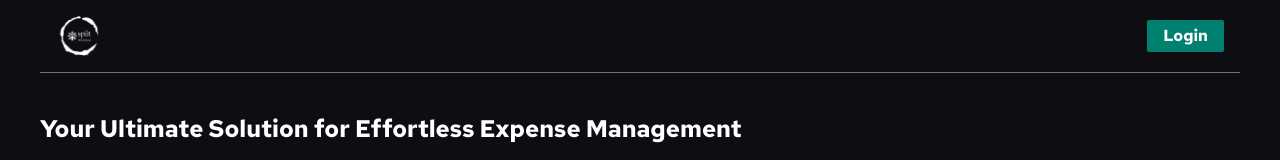
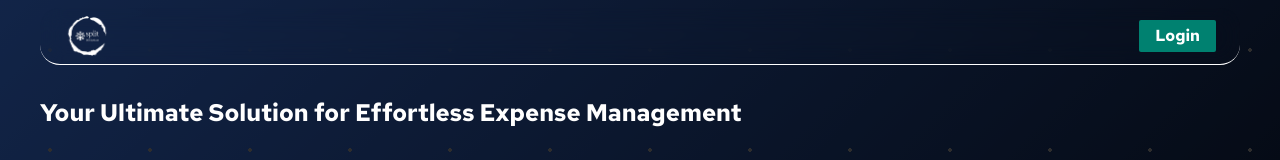
Before and after one commit to dkgangawat/bill-splitter, a React (Vite) app in the folder client/: page / in a window 1280 px wide. Shown: the top 160 px of the page. Built offline with nearby package versions, Linux system fonts and the light colour scheme; no server answers.

Commit message:
Fix import statement in App.jsx and NavBar.jsx

```diff
--- a/client/src/components/NavBar.jsx
+++ b/client/src/components/NavBar.jsx
@@ -2,7 +2,7 @@ import React, { useContext, useState } from "react";
 import { Link } from "react-router-dom";
 import { UserContext } from "../context/loggedInUserContext";
 import Cookies from "js-cookie";
-import logo from "../assets/logo.png"
+import logo from "../assets/logo.png";
 import { MobileMenuContext } from "../context/mobilemenuContext";
 
 const NavBar = () => {
@@ -23,11 +23,18 @@ const NavBar = () => {
 
   return (
     <>
-      <div className=" flex px-4 z-50 border-b border-b-gray justify-between items-center text-white py-4 sticky top-0 bg-primary">
-      <div className=" flex gap-2 items-center">
-        <i className="fa-solid fa-bars text-white text-xl   w-[40px] text-center md:hidden block cursor-pointer " onClick={(e)=>{setShowSidebar(!showSidebar)}}></i>
-        <Link to="/"><img src={logo} className=" h-[40px]" alt="logo"/></Link>
-      </div>
+      <div className=" flex px-6 z-50 border-b justify-between items-center text-white py-2 sticky top-2  backdrop-blur-md rounded-[20px]">
+        <div className=" flex gap-2 items-center">
+          <i
+            className="fa-solid fa-bars text-white text-xl   w-[40px] text-center md:hidden block cursor-pointer "
+            onClick={(e) => {
+              setShowSidebar(!showSidebar);
+            }}
+          ></i>
+          <Link to="/">
+            <img src={logo} className=" h-[40px]" alt="logo" />
+          </Link>
+        </div>
 
         <div>
           {/* data to show when user logged in */}
@@ -48,10 +55,16 @@ const NavBar = () => {
                 <div className=" absolute bg-gray2 border border-gray rounded-sm mt-2 min-w-[100px] w-full min-h-[100px] top-full">
                   <i className="fa-solid fa-caret-up absolute -top-2 left-3/4"></i>
                   <div className=" flex flex-col gap-2 p-2 text-black">
-                    <Link to="/profile" className=" hover:underline hover:italic">
+                    <Link
+                      to="/profile"
+                      className=" hover:underline hover:italic"
+                    >
                       Profile
                     </Link>
-                    <Link to="/settings" className=" hover:underline hover:italic">
+                    <Link
+                      to="/settings"
+                      className=" hover:underline hover:italic"
+                    >
                       Settings
                     </Link>
                     <button
--- a/client/src/index.css
+++ b/client/src/index.css
@@ -13,10 +13,34 @@
 }
 
 body{
-  background-color: #0e0d11;
+  background-image: linear-gradient(135deg, #244991 0%, #000000 100%);
+  background-attachment: fixed;
   position: relative;
 }
+body::before{
+  content: '';
+  position: fixed;
+  top: 0;
+  left: 0;
+  width: 100%;
+  height: 100%;
+  background: rgba(0, 0, 0, 0.5);
+  z-index: -10;
 
+}
+body::after{
+  content: '';
+  position: fixed;
+  top: 0;
+  left: 0;
+  width: 100%;
+  height: 100%;
+  inset: 0;
+  background-image: radial-gradient(circle, #2e2d2d 2px, transparent 0);
+  background-size: 100px 100px;
+  z-index: -10;
+
+}
 .font-red-hat{
   font-family: 'Indie Flower', cursive;
   font-family: 'Red Hat Text', sans-serif;
```
Also changed, not shown: client/src/App.jsx (+18 -7 lines).
